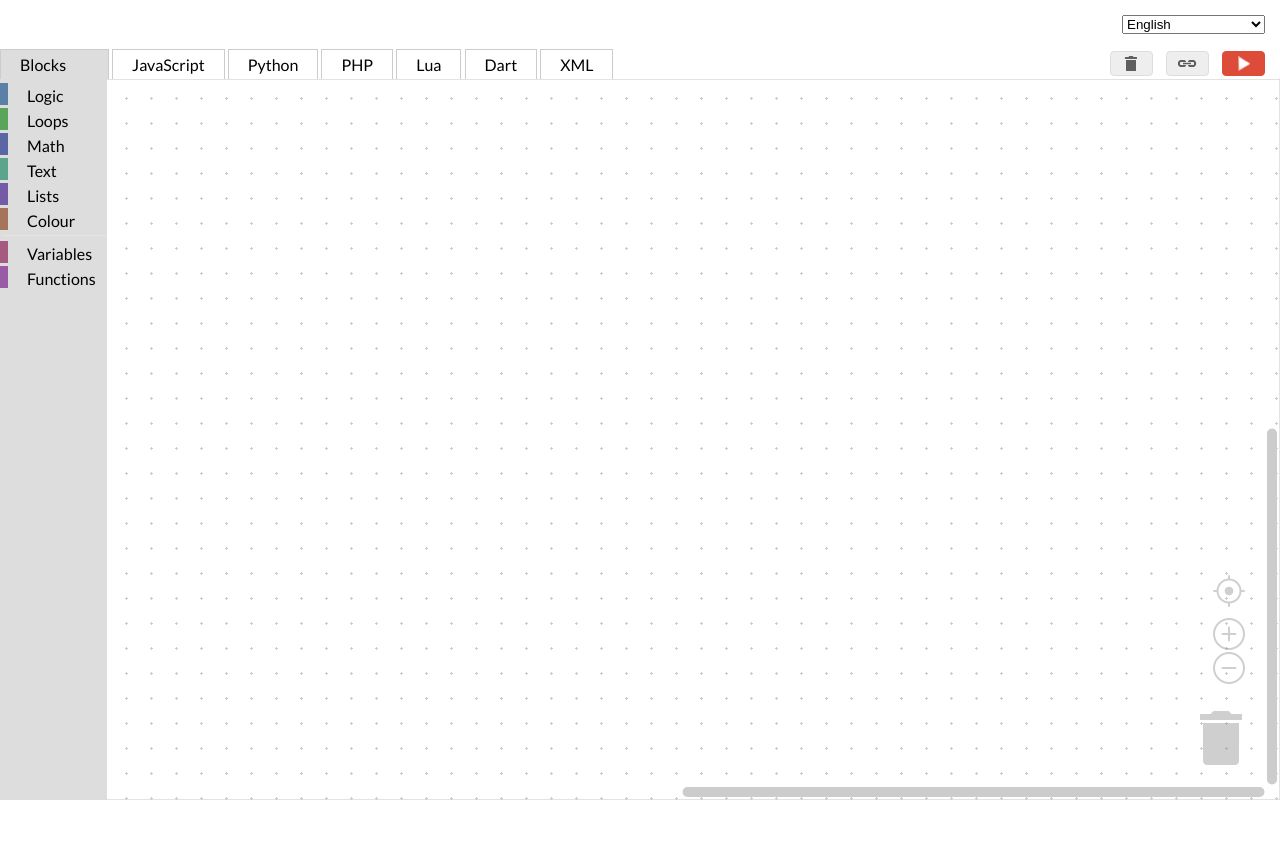
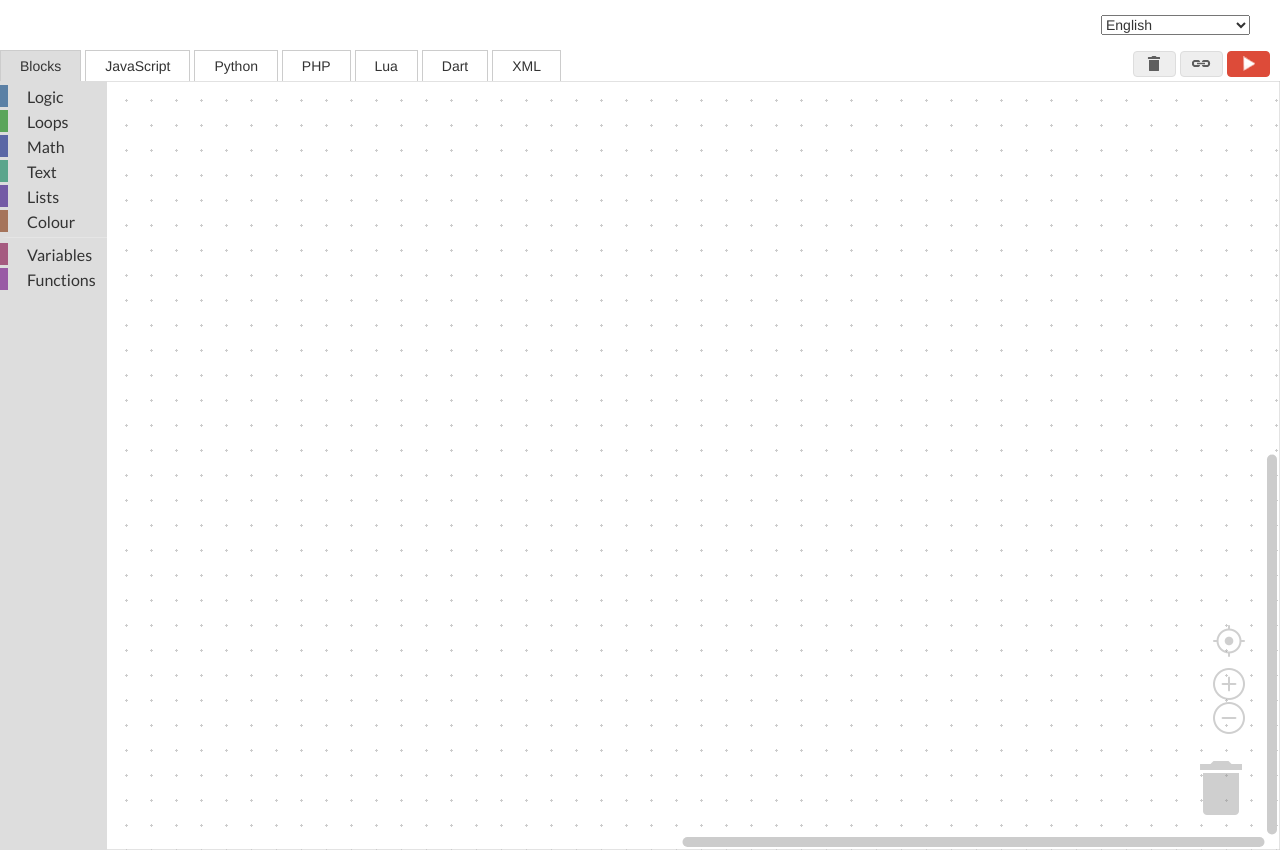
Before and after one commit to nighinatt/blockly, a website: page demos/code/index.html in a window 1280 px wide. Before the commit the page ends 800 px from the top, so only its background shows below. Drawn offline with nearby package versions, Linux system fonts and the light colour scheme; files whose address does not match are found by name.

Commit message:
container fluid added
common

```diff
--- a/demos/code/index.html
+++ b/demos/code/index.html
@@ -6,6 +6,7 @@
   <title>Blockly Demo:</title>
   <link rel="stylesheet" href="css/style.css">
   <link href="https://fonts.googleapis.com/css?family=Lato:300,400,700,900" rel="stylesheet">
+  <link rel="stylesheet" href="https://maxcdn.bootstrapcdn.com/bootstrap/3.3.7/css/bootstrap.min.css" integrity="sha384-BVYiiSIFeK1dGmJRAkycuHAHRg32OmUcww7on3RYdg4Va+PmSTsz/K68vbdEjh4u" crossorigin="anonymous">
   <script src="/storage.js"></script>
   <script src="../../blockly_compressed.js"></script>
   <script src="../../blocks_compressed.js"></script>
@@ -15,14 +16,20 @@
   <script src="../../lua_compressed.js"></script>
   <script src="../../dart_compressed.js"></script>
   <script src="js/code.js"></script>
+  <script src="https://maxcdn.bootstrapcdn.com/bootstrap/3.3.7/js/bootstrap.min.js" integrity="sha384-Tc5IQib027qvyjSMfHjOMaLkfuWVxZxUPnCJA7l2mCWNIpG9mGCD8wGNIcPD7Txa" crossorigin="anonymous"></script>
 </head>
 <body>
+
+  <div class="container-fluid">
+    <div class="row">
+      <div class="col-sm-12">
+          <div class="farSide">
+               <select id="languageMenu" class="language-menu" ></select>
+          </div>
+      </div>
+    </div>
+  </div>
   <table width="100%" height="100%">
-    <tr>
-      <td class="farSide">
-        <select id="languageMenu" class="language-menu" ></select>
-      </td>
-    </tr>
     <tr>
       <td colspan=2>
         <table width="100%">
```
